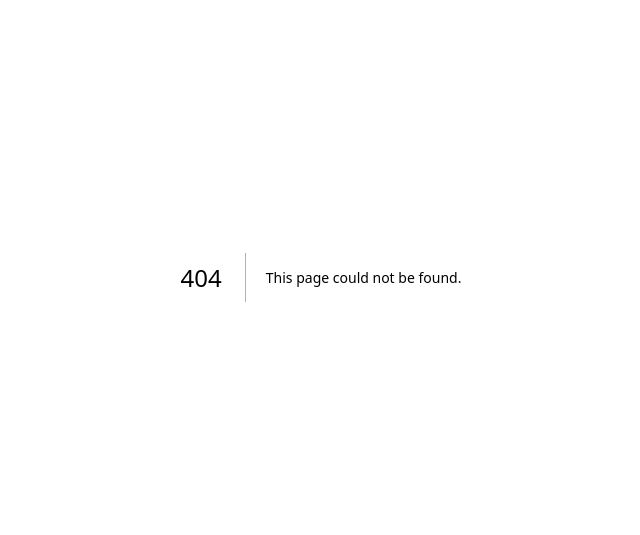
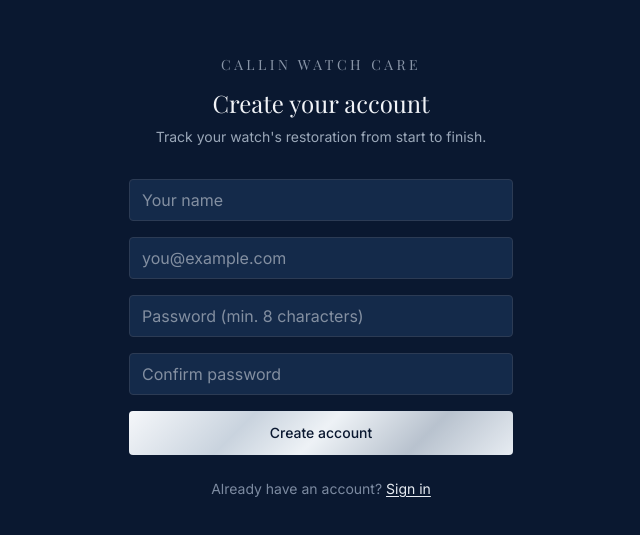
Before and after one commit to maggiefoulds02/callin-watch-care, a Next.js app: page /signup in a window 1280 px wide. Before the commit this address had no page. Shown: the part 123-658 px from the top of the page, without its empty margins (319-959 px from the left). Built offline with nearby package versions, Linux system fonts and the light colour scheme.

Commit message:
Add files via upload

```diff
--- a/src/app/(auth)/login/page.tsx
+++ b/src/app/(auth)/login/page.tsx
@@ -10,7 +10,7 @@ export default async function LoginPage({
 }: PageProps<"/login">) {
   const params = await searchParams;
   const next = typeof params.next === "string" ? params.next : "/";
-  const needsSetup = !(await ownerAccountExists());
+  const needsOwnerSetup = !(await ownerAccountExists());
 
   return (
     <div className="flex min-h-full flex-1 items-center justify-center bg-navy-950 px-6 py-20">
@@ -22,23 +22,25 @@ export default async function LoginPage({
           Track your restoration
         </h1>
         <p className="mt-2 text-center text-sm text-silver-400">
-          Sign in with the email and password Oliver set up for you.
+          Sign in to track your watch&apos;s restoration.
         </p>
         <div className="mt-8">
           <LoginForm next={next} />
         </div>
         <p className="mt-6 text-center text-sm text-silver-500">
-          {needsSetup ? (
-            <>
-              First time here?{" "}
-              <Link href="/setup" className="text-silver-200 underline underline-offset-2">
-                Set up the owner account
-              </Link>
-            </>
-          ) : (
-            "Don't have a password yet? Ask Oliver — he can set one up for you."
-          )}
+          Don&apos;t have an account?{" "}
+          <Link href="/signup" className="text-silver-200 underline underline-offset-2">
+            Sign up
+          </Link>
         </p>
+        {needsOwnerSetup && (
+          <p className="mt-2 text-center text-sm text-silver-500">
+            Setting up for the first time?{" "}
+            <Link href="/setup" className="text-silver-200 underline underline-offset-2">
+              Set up the owner account
+            </Link>
+          </p>
+        )}
       </div>
     </div>
   );
--- /dev/null
+++ b/src/app/(auth)/signup/actions.ts
@@ -0,0 +1,94 @@
+"use server";
+
+import * as z from "zod";
+import { redirect } from "next/navigation";
+import { createSupabaseServerClient, createSupabaseAdminClient } from "@/lib/supabase/server";
+
+const SignupSchema = z
+  .object({
+    full_name: z.string().trim().min(1, { error: "Please enter your name." }),
+    email: z.email({ error: "Please enter a valid email." }),
+    password: z.string().min(8, { error: "Password must be at least 8 characters." }),
+    confirm_password: z.string(),
+  })
+  .refine((data) => data.password === data.confirm_password, {
+    error: "Passwords don't match.",
+    path: ["confirm_password"],
+  });
+
+export type SignupFormState = { error?: string } | undefined;
+
+/**
+ * Public customer sign-up — same shape as the owner's /setup, but always
+ * open (not a one-time bootstrap) and always lands the new account at
+ * role='customer' (that's the profiles table default; nothing here ever
+ * grants 'owner'). No email step: the auth user is created directly via
+ * the admin API with email_confirm: true.
+ *
+ * If Oliver already created a customer record for this email (e.g. he
+ * took the watch in over the phone before the customer ever visited the
+ * site), this links the new account to that existing record instead of
+ * creating a duplicate — so their job history isn't split across two
+ * customer rows. Otherwise it creates a fresh one.
+ */
+export async function signupCustomer(
+  _prevState: SignupFormState,
+  formData: FormData,
+): Promise<SignupFormState> {
+  const validated = SignupSchema.safeParse({
+    full_name: formData.get("full_name"),
+    email: formData.get("email"),
+    password: formData.get("password"),
+    confirm_password: formData.get("confirm_password"),
+  });
+  if (!validated.success) {
+    return { error: validated.error.issues[0]?.message ?? "Please check your details." };
+  }
+  const { full_name, email, password } = validated.data;
+
+  const admin = createSupabaseAdminClient();
+
+  const { data: newUser, error: createError } = await admin.auth.admin.createUser({
+    email,
+    password,
+    email_confirm: true,
+    user_metadata: { full_name },
+  });
+  if (createError || !newUser?.user) {
+    return {
+      error:
+        createError?.message === "A user with this email address has already been registered"
+          ? "An account with that email already exists — try logging in instead."
+          : "Something went wrong. Please try again.",
+    };
+  }
+
+  // Link to an existing not-yet-claimed customer record for this email
+  // (e.g. Oliver already booked this person in), or create a fresh one.
+  const { data: existing } = await admin
+    .from("customers")
+    .select("id")
+    .eq("email", email)
+    .is("user_id", null)
+    .order("created_at", { ascending: true })
+    .limit(1)
+    .maybeSingle();
+
+  if (existing) {
+    await admin.from("customers").update({ user_id: newUser.user.id }).eq("id", existing.id);
+  } else {
+    await admin.from("customers").insert({
+      user_id: newUser.user.id,
+      full_name,
+      email,
+      client_type: "retail",
+    });
+  }
+
+  // Sign in immediately so they land straight in the portal — no separate
+  // login step after signing up.
+  const supabase = await createSupabaseServerClient();
+  await supabase.auth.signInWithPassword({ email, password });
+
+  redirect("/portal");
+}
--- /dev/null
+++ b/src/app/(auth)/signup/page.tsx
@@ -0,0 +1,32 @@
+import type { Metadata } from "next";
+import Link from "next/link";
+import { SignupForm } from "./signup-form";
+
+export const metadata: Metadata = { title: "Sign up — Callin Watch Care" };
+
+export default function SignupPage() {
+  return (
+    <div className="flex min-h-full flex-1 items-center justify-center bg-navy-950 px-6 py-20">
+      <div className="w-full max-w-sm">
+        <p className="text-center font-serif text-sm tracking-[0.25em] text-silver-600 uppercase">
+          Callin Watch Care
+        </p>
+        <h1 className="mt-3 text-center font-serif text-2xl text-silver-100">
+          Create your account
+        </h1>
+        <p className="mt-2 text-center text-sm text-silver-400">
+          Track your watch&apos;s restoration from start to finish.
+        </p>
+        <div className="mt-8">
+          <SignupForm />
+        </div>
+        <p className="mt-6 text-center text-sm text-silver-500">
+          Already have an account?{" "}
+          <Link href="/login" className="text-silver-200 underline underline-offset-2">
+            Sign in
+          </Link>
+        </p>
+      </div>
+    </div>
+  );
+}
--- /dev/null
+++ b/src/app/(auth)/signup/signup-form.tsx
@@ -0,0 +1,85 @@
+"use client";
+
+import { useActionState } from "react";
+import { signupCustomer, type SignupFormState } from "./actions";
+
+const initialState: SignupFormState = undefined;
+
+export function SignupForm() {
+  const [state, action, pending] = useActionState(signupCustomer, initialState);
+
+  return (
+    <form action={action} className="space-y-4">
+      <div>
+        <label htmlFor="full_name" className="sr-only">
+          Full name
+        </label>
+        <input
+          id="full_name"
+          name="full_name"
+          type="text"
+          placeholder="Your name"
+          required
+          autoComplete="name"
+          className="w-full rounded border border-navy-700 bg-navy-800 px-3 py-2 text-silver-100 outline-none focus:border-silver-400"
+        />
+      </div>
+      <div>
+        <label htmlFor="email" className="sr-only">
+          Email
+        </label>
+        <input
+          id="email"
+          name="email"
+          type="email"
+          placeholder="you@example.com"
+          required
+          autoComplete="email"
+          className="w-full rounded border border-navy-700 bg-navy-800 px-3 py-2 text-silver-100 outline-none focus:border-silver-400"
+        />
+      </div>
+      <div>
+        <label htmlFor="password" className="sr-only">
+          Password
+        </label>
+        <input
+          id="password"
+          name="password"
+          type="password"
+          placeholder="Password (min. 8 characters)"
+          required
+          minLength={8}
+          autoComplete="new-password"
+          className="w-full rounded border border-navy-700 bg-navy-800 px-3 py-2 text-silver-100 outline-none focus:border-silver-400"
+        />
+      </div>
+      <div>
+        <label htmlFor="confirm_password" className="sr-only">
+          Confirm password
+        </label>
+        <input
+          id="confirm_password"
+          name="confirm_password"
+          type="password"
+          placeholder="Confirm password"
+          required
+          minLength={8}
+          autoComplete="new-password"
+          className="w-full rounded border border-navy-700 bg-navy-800 px-3 py-2 text-silver-100 outline-none focus:border-silver-400"
+        />
+      </div>
+      {state?.error && <p className="text-sm text-red-300">{state.error}</p>}
+      <button
+        type="submit"
+        disabled={pending}
+        className="w-full rounded-sm px-6 py-3 text-sm font-medium text-navy-950 disabled:opacity-60"
+        style={{
+          backgroundImage:
+            "linear-gradient(135deg,#f5f7fa 0%,#c9d3de 30%,#eef2f6 50%,#b8c2ce 75%,#e7ecf2 100%)",
+        }}
+      >
+        {pending ? "Creating account…" : "Create account"}
+      </button>
+    </form>
+  );
+}
```
